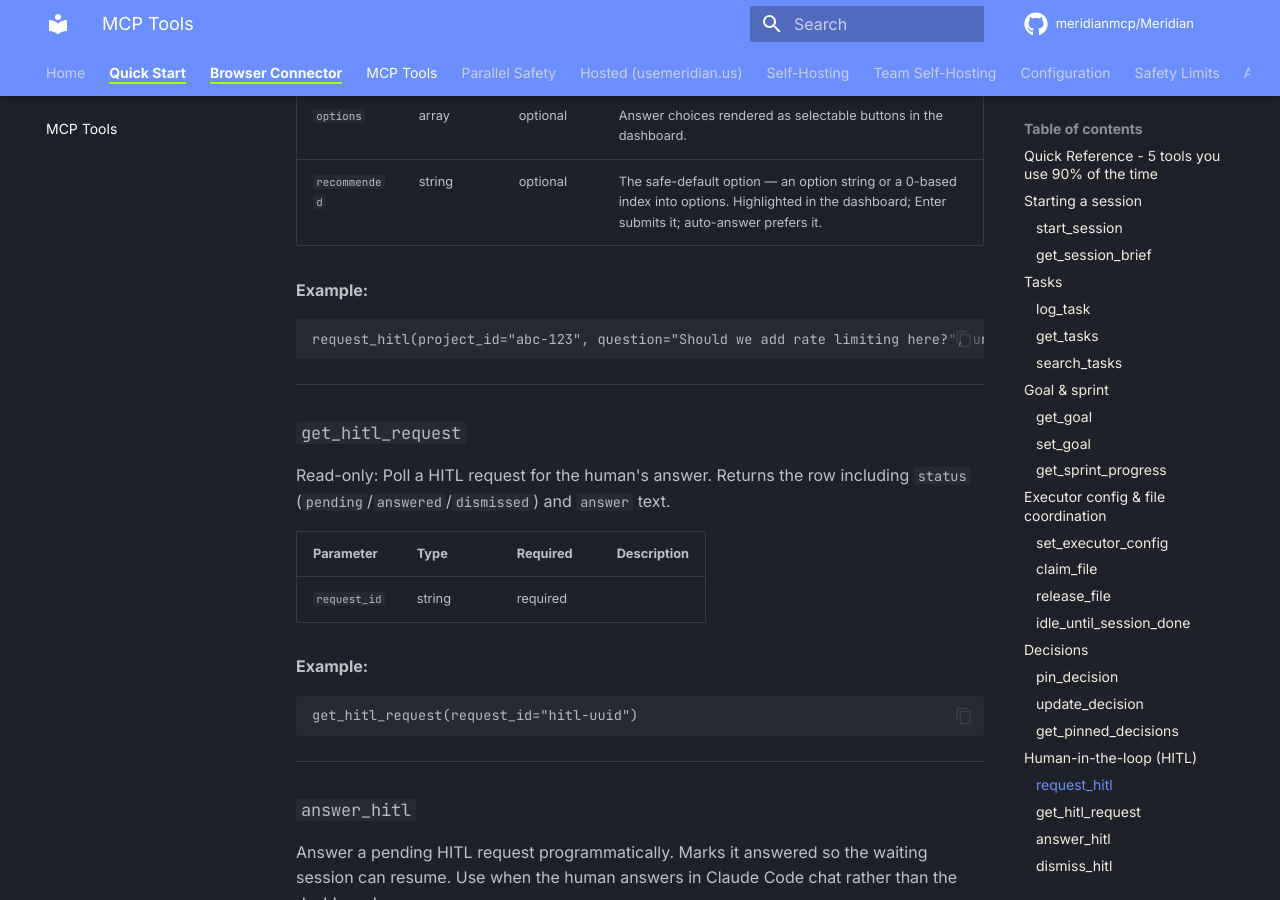
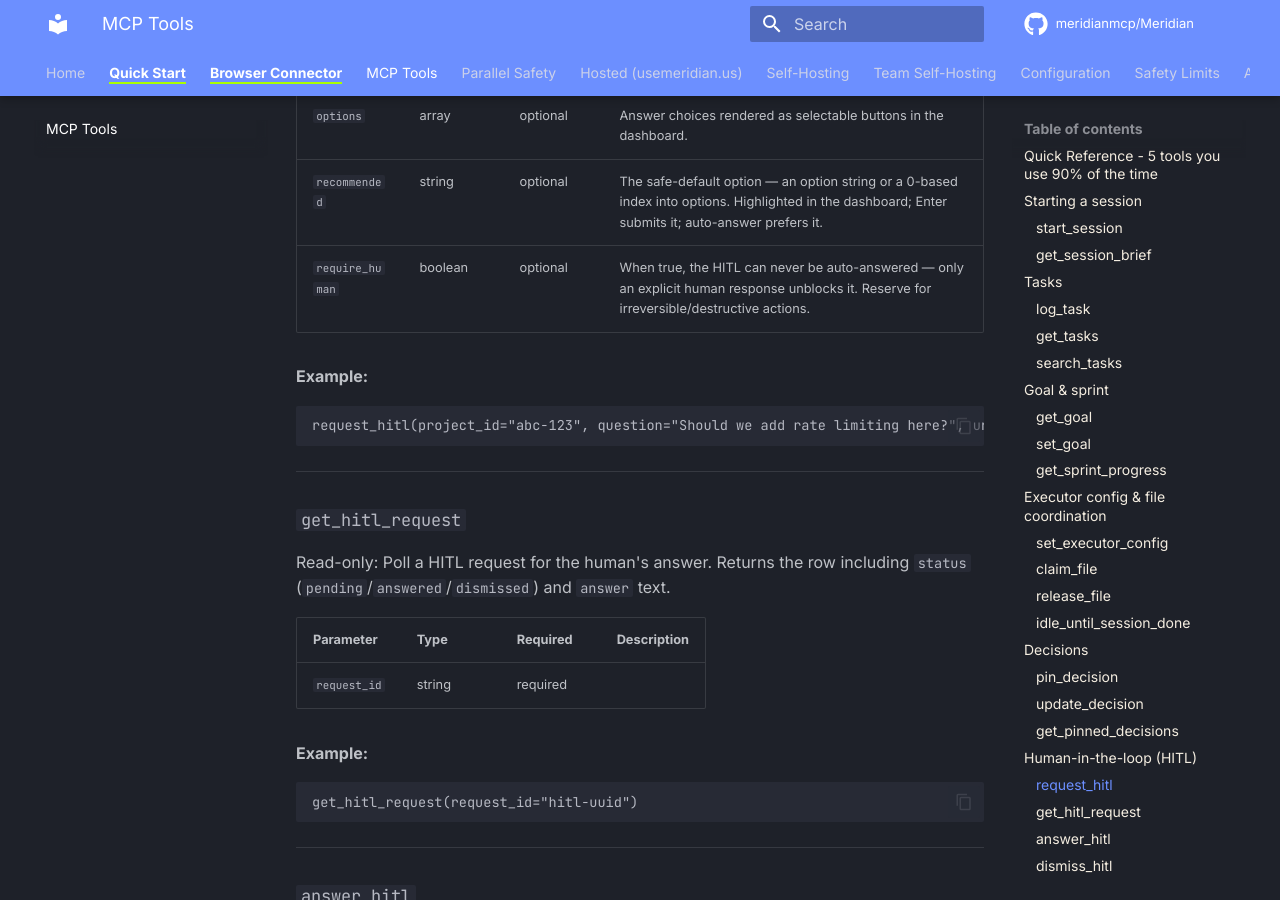
Before and after one commit to meridianmcp/Meridian, an MkDocs documentation site: the page built from docs/mcp-tools.md, in a window 1280 px wide and 900 px high, scrolled down 10945 px. Built offline with MkDocs 1.6.1 and Material for MkDocs 9.7.7, drawn with Linux system fonts in a browser that asks for light colours; comment, search, counter and statistics services are not loaded.

Commit message:
docs(mcp): regenerate mcp-tools.md for request_hitl require_human
Keeps docs/mcp-tools.md in sync with the mcp_tools.py schema (the
test_docs_mcp_tools_matches_live_tool_doc gate).

Co-Authored-By: Claude Opus 4.8 <noreply@anthropic.com>

````diff
--- a/docs/mcp-tools.md
+++ b/docs/mcp-tools.md
@@ -325,6 +325,7 @@ Surface a question to the human queue. Response includes `chat_prompt` (question
 | `assigned_to` | string | optional |  |
 | `options` | array | optional | Answer choices rendered as selectable buttons in the dashboard. |
 | `recommended` | string | optional | The safe-default option — an option string or a 0-based index into options. Highlighted in the dashboard; Enter submits it; auto-answer prefers it. |
+| `require_human` | boolean | optional | When true, the HITL can never be auto-answered — only an explicit human response unblocks it. Reserve for irreversible/destructive actions. |
 
 **Example:**
 ```
````
